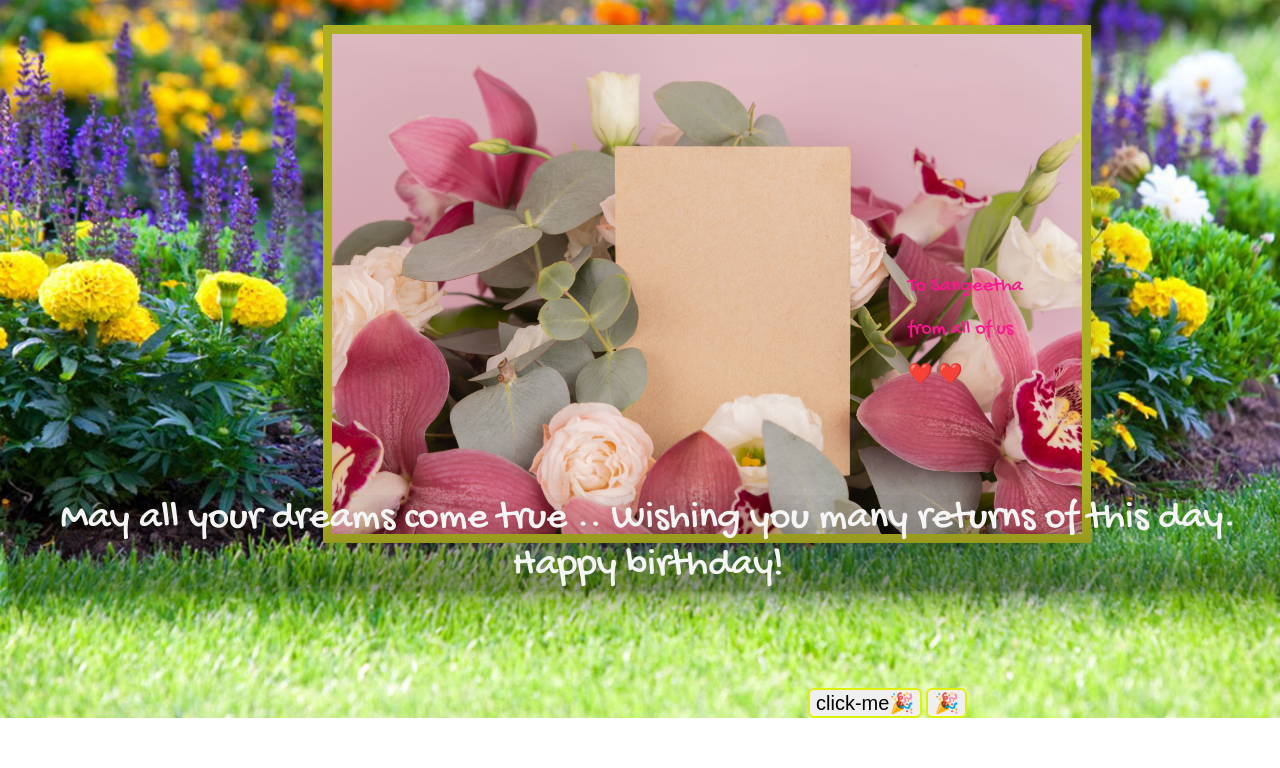
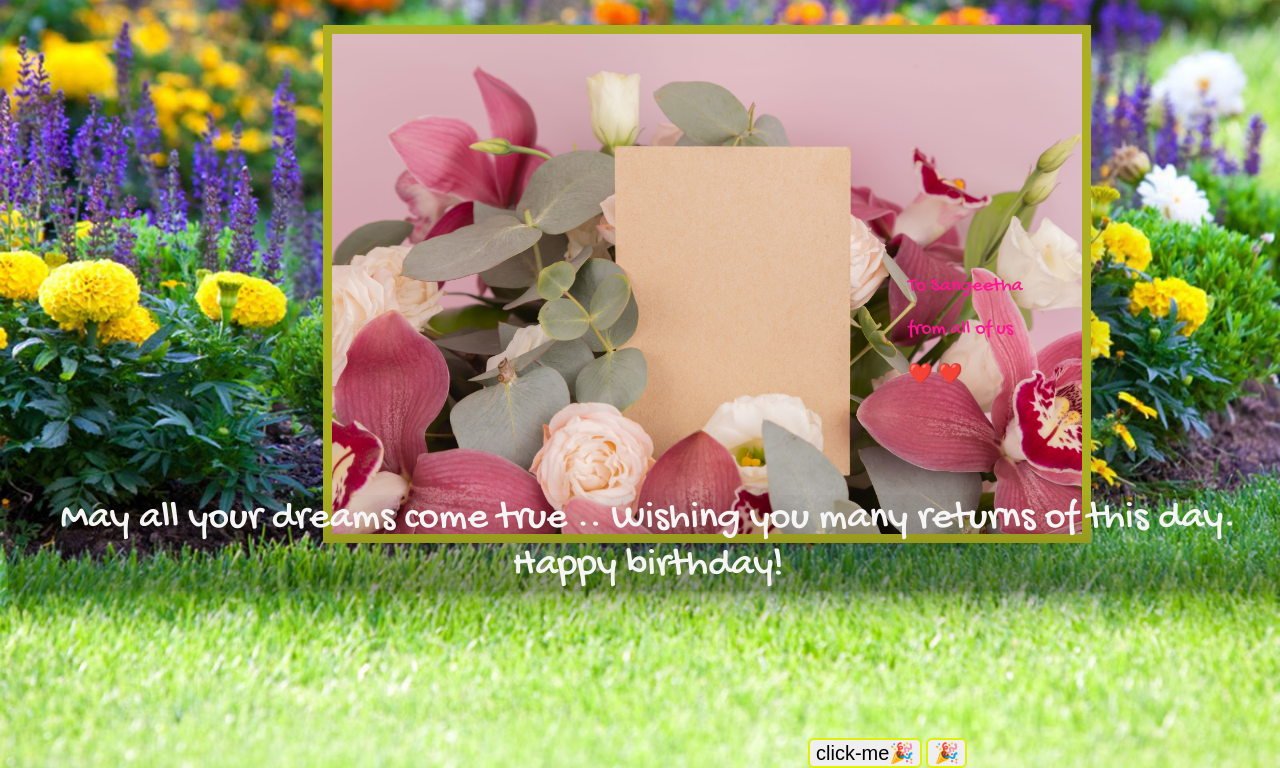
Before and after one commit to nievein-ahmed/sangetha-birthday, a plain HTML site: page index.html in a window 1280 px wide. Shown: the part 145-913 px from the top of the page. Before the commit the page ends 863 px from the top, so only its background shows below. Drawn offline with Linux system fonts and the light colour scheme.

Commit message:
updating

```diff
--- a/style.css
+++ b/style.css
@@ -71,7 +71,7 @@ img {
 }
 button {
   position: relative;
-  top: 680px;
+  top: 730px;
   left: 800px;
   border: 2px solid rgb(224, 240, 11);
   box-shadow: rgba(0, 0, 0, 0.2) 0px 60px 40px -7px;
```
